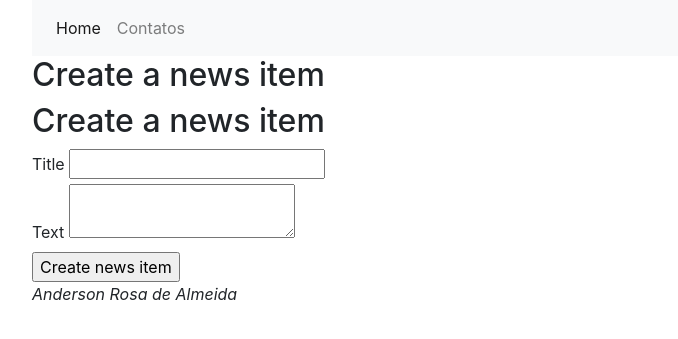
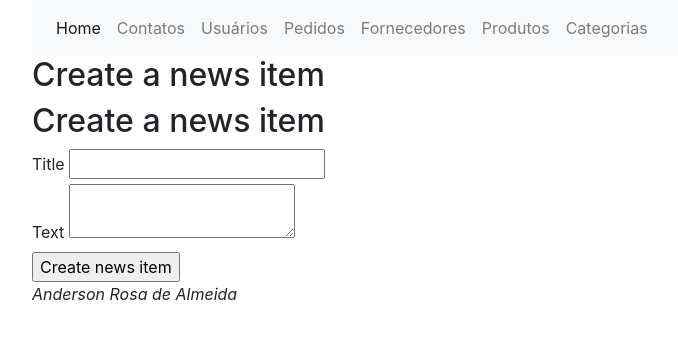
Before and after one commit to andersonAlmeida/apis_frameworks, a CodeIgniter app: page /database/index.php/news/create in a window 1280 px wide. Shown: the top 339 px of the page, without its empty margins (53-731 px from the left). Run offline with CodeIgniter, Linux system fonts and the light colour scheme; some libraries are stand-ins or nearby versions.

Commit message:
update menu

```diff
--- a/application/views/templates/header.php
+++ b/application/views/templates/header.php
@@ -23,6 +23,13 @@
                     <ul class="navbar-nav mr-auto">
                         <li class="nav-item <?php echo preg_match_all('/(\/)?$/', $currentURL) > 0 ? "active" : "" ?>"><a class="nav-link" href="<?php echo site_url()?>" target="_self">Home</a></li>
                         <li class="nav-item <?php echo preg_match_all('/.\/contatos(\/)?/', $currentURL) > 0 ? "active" : "" ?>"><a class="nav-link" href="<?php echo site_url()?>contatos/" target="_self">Contatos</a></li>
+                        <li class="nav-item <?php echo preg_match_all('/.\/usuarios(\/)?/', $currentURL) > 0 ? "active" : "" ?>"><a class="nav-link" href="<?php echo site_url()?>contatos/" target="_self">Usuários</a></li>
+                        <li class="nav-item <?php echo preg_match_all('/.\/usuarios(\/)?/', $currentURL) > 0 ? "active" : "" ?>"><a class="nav-link" href="<?php echo site_url()?>contatos/" target="_self">Pedidos</a></li>
+                        <li class="nav-item <?php echo preg_match_all('/.\/usuarios(\/)?/', $currentURL) > 0 ? "active" : "" ?>"><a class="nav-link" href="<?php echo site_url()?>contatos/" target="_self">Fornecedores</a></li>
+
+                        <li class="nav-item <?php echo preg_match_all('/.\/usuarios(\/)?/', $currentURL) > 0 ? "active" : "" ?>"><a class="nav-link" href="<?php echo site_url()?>contatos/" target="_self">Produtos</a></li>
+
+                        <li class="nav-item <?php echo preg_match_all('/.\/usuarios(\/)?/', $currentURL) > 0 ? "active" : "" ?>"><a class="nav-link" href="<?php echo site_url()?>contatos/" target="_self">Categorias</a></li>
                     </ul>
                 </nav>
             </div>
```
